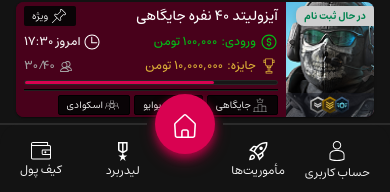
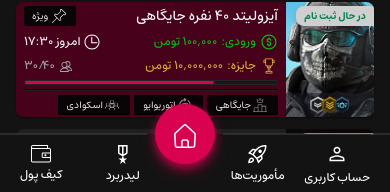
Before and after one commit to slmn-pr/gg10-front, a React (Vite) app: page /home in a window 390 px wide. Shown: the part 650-842 px from the top of the page. Built offline with nearby package versions, Linux system fonts and the light colour scheme.

Commit message:
Refactor AccountIcon and BottomNavigationItem components to update SVG path for improved visual representation. Adjust typography variant for navigation items to ensure consistency across the MDBottomNavigation component. Modify layout properties for better alignment and responsiveness.

```diff
--- a/src/components/icons/navigation/AccountIcon.jsx
+++ b/src/components/icons/navigation/AccountIcon.jsx
@@ -8,8 +8,8 @@ export default function AccountIcon({ color = '#020202' }) {
       xmlns="http://www.w3.org/2000/svg"
     >
       <path
-        d="M12.0006 2C9.6762 2 7.78206 3.92428 7.78206 6.28571C7.78206 8.64714 9.6762 10.5714 12.0006 10.5714C14.325 10.5714 16.2192 8.64714 16.2192 6.28571C16.2192 3.92428 14.325 2 12.0006 2ZM12.0006 2.95238C13.8179 2.95238 15.2817 4.43954 15.2817 6.28571C15.2817 8.13187 13.8179 9.61904 12.0006 9.61904C10.1834 9.61904 8.71952 8.13187 8.71952 6.28571C8.71952 4.43954 10.1834 2.95238 12.0006 2.95238ZM11.9997 11.0476C10.0049 11.0476 8.18215 11.3434 6.80244 12.0939C5.42281 12.8445 4.5 14.127 4.5 15.857V20.1901H4.50092C4.50092 20.3863 4.61901 20.5621 4.79844 20.6337C4.79844 20.6337 8.2068 22 12.0005 22C15.7941 22 19.2025 20.6337 19.2025 20.6337C19.3819 20.5621 19.5 20.3863 19.5 20.1901V15.857C19.5 14.1262 18.5772 12.8437 17.1976 12.0939C15.8179 11.3434 13.9952 11.0476 12.0003 11.0476H11.9997ZM11.9997 12C13.9003 12 15.593 12.3013 16.7547 12.9338C17.9165 13.5653 18.5619 14.4488 18.5619 15.8569V19.8402C18.1417 20.0002 15.3173 21.0474 11.9997 21.0474C8.68202 21.0474 5.8577 19.9992 5.43748 19.8402V15.8569C5.43748 14.4478 6.0829 13.5652 7.24464 12.9338C8.40639 12.3023 10.0992 12 11.9997 12Z"
-        fill={color}
+        d="M12 11.6923C11.0375 11.6923 10.2136 11.3496 9.52825 10.6643C8.84275 9.97876 8.5 9.15476 8.5 8.19226C8.5 7.22976 8.84275 6.40584 9.52825 5.72051C10.2136 5.03501 11.0375 4.69226 12 4.69226C12.9625 4.69226 13.7864 5.03501 14.4718 5.72051C15.1573 6.40584 15.5 7.22976 15.5 8.19226C15.5 9.15476 15.1573 9.97876 14.4718 10.6643C13.7864 11.3496 12.9625 11.6923 12 11.6923ZM4.5 19.3078V17.0845C4.5 16.5948 4.633 16.1413 4.899 15.724C5.165 15.3067 5.5205 14.9858 5.9655 14.7615C6.95383 14.277 7.95092 13.9136 8.95675 13.6713C9.96258 13.4289 10.977 13.3078 12 13.3078C13.023 13.3078 14.0374 13.4289 15.0433 13.6713C16.0491 13.9136 17.0462 14.277 18.0345 14.7615C18.4795 14.9858 18.835 15.3067 19.101 15.724C19.367 16.1413 19.5 16.5948 19.5 17.0845V19.3078H4.5ZM6 17.8078H18V17.0845C18 16.882 17.9413 16.6945 17.824 16.522C17.7067 16.3497 17.5474 16.209 17.3462 16.1C16.4846 15.6757 15.6061 15.3542 14.7107 15.1355C13.8152 14.917 12.9117 14.8078 12 14.8078C11.0883 14.8078 10.1848 14.917 9.28925 15.1355C8.39392 15.3542 7.51542 15.6757 6.65375 16.1C6.45258 16.209 6.29333 16.3497 6.176 16.522C6.05867 16.6945 6 16.882 6 17.0845V17.8078ZM12 10.1923C12.55 10.1923 13.0208 9.99643 13.4125 9.60476C13.8042 9.21309 14 8.74226 14 8.19226C14 7.64226 13.8042 7.17143 13.4125 6.77976C13.0208 6.38809 12.55 6.19226 12 6.19226C11.45 6.19226 10.9792 6.38809 10.5875 6.77976C10.1958 7.17143 10 7.64226 10 8.19226C10 8.74226 10.1958 9.21309 10.5875 9.60476C10.9792 9.99643 11.45 10.1923 12 10.1923Z"
+        fill="white"
       />
     </svg>
   );
--- a/src/components/layout/BottomNavigationItem.jsx
+++ b/src/components/layout/BottomNavigationItem.jsx
@@ -21,7 +21,7 @@ export default function BottomNavigationItem({ path, active = false, sx, childre
       }}
     >
       <Typography
-        variant="caption"
+        variant="sub2"
         sx={{
           color: active ? theme.palette.primary.main : theme.palette.custom.whiteOnBg1,
           mt: 0.5,
--- a/src/components/layout/bottom-navigation.jsx
+++ b/src/components/layout/bottom-navigation.jsx
@@ -80,8 +80,9 @@ const MDBottomNavigation = () => {
         transform: 'translateX(-50%)',
         maxWidth: 440, // استفاده از maxWidth برای انعطاف بیشتر
         width: '100%', // پر کردن عرض در دستگاه‌های کوچک
-        height: '70px', // افزایش ارتفاع برای جای دادن دکمه بزرگتر
+        height: '60px', // افزایش ارتفاع برای جای دادن دکمه بزرگتر
         bgcolor: 'custom.bg1',
+        borderRadius: 0,
         zIndex: 1000,
         // این استایل‌ها به Paper اضافه می‌شود تا شبیه نوار تیره شود
         borderTopLeftRadius: 20,
@@ -100,6 +101,7 @@ const MDBottomNavigation = () => {
           width: '100%',
           height: '100%',
           position: 'relative',
+          borderRadius: 0,
         }}
       >
         {/* Wallet */}
@@ -111,15 +113,19 @@ const MDBottomNavigation = () => {
                 : theme.palette.custom.iconsWhite
             }
           />
-          <Typography variant="caption" color={theme.palette.custom.whiteOnBg1}>
+          <Typography variant="sub2" color={theme.palette.custom.whiteOnBg1}>
             کیف پول
           </Typography>
         </BottomNavigationItem>
 
         {/* Leaderboard */}
-        <BottomNavigationItem path="/leaderboard" active={activePath === '/leaderboard'} sx={{
-          marginLeft: '24px',
-        }}>
+        <BottomNavigationItem
+          path="/leaderboard"
+          active={activePath === '/leaderboard'}
+          sx={{
+            marginLeft: '24px',
+          }}
+        >
           <LeaderBoard
             color={
               activePath === '/leaderboard'
@@ -127,7 +133,7 @@ const MDBottomNavigation = () => {
                 : theme.palette.custom.iconsWhite
             }
           />
-          <Typography variant="caption" color={theme.palette.custom.whiteOnBg1}>
+          <Typography variant="sub2" color={theme.palette.custom.whiteOnBg1}>
             لیدربرد
           </Typography>
         </BottomNavigationItem>
@@ -139,8 +145,8 @@ const MDBottomNavigation = () => {
           sx={{
             position: 'absolute',
             left: '50%',
-            top: '-50%',
-            transform: 'translate(-40px, 5px)',
+            bottom: '30px',
+            transform: 'translate(-40px)',
             // transform: 'translateY(-50%)',
             width: 60,
             height: 60,
@@ -191,7 +197,7 @@ const MDBottomNavigation = () => {
         {/* Missions */}
         <BottomNavigationItem path="/missions" active={activePath === '/missions'}>
           <MissionsIcon color={theme.palette.custom.whiteOnBg1} />
-          <Typography variant="caption" color={theme.palette.custom.whiteOnBg1}>
+          <Typography variant="sub2" color={theme.palette.custom.whiteOnBg1}>
             مأموریت‌ها
           </Typography>
         </BottomNavigationItem>
@@ -202,7 +208,7 @@ const MDBottomNavigation = () => {
           active={activePath === '/user/profile'}
         >
           <AccountIcon color={theme.palette.custom.whiteOnBg1} />
-          <Typography variant="caption" color={theme.palette.custom.whiteOnBg1}>
+          <Typography variant="sub2" color={theme.palette.custom.whiteOnBg1}>
             حساب کاربری
           </Typography>
         </BottomNavigationItem>
```
